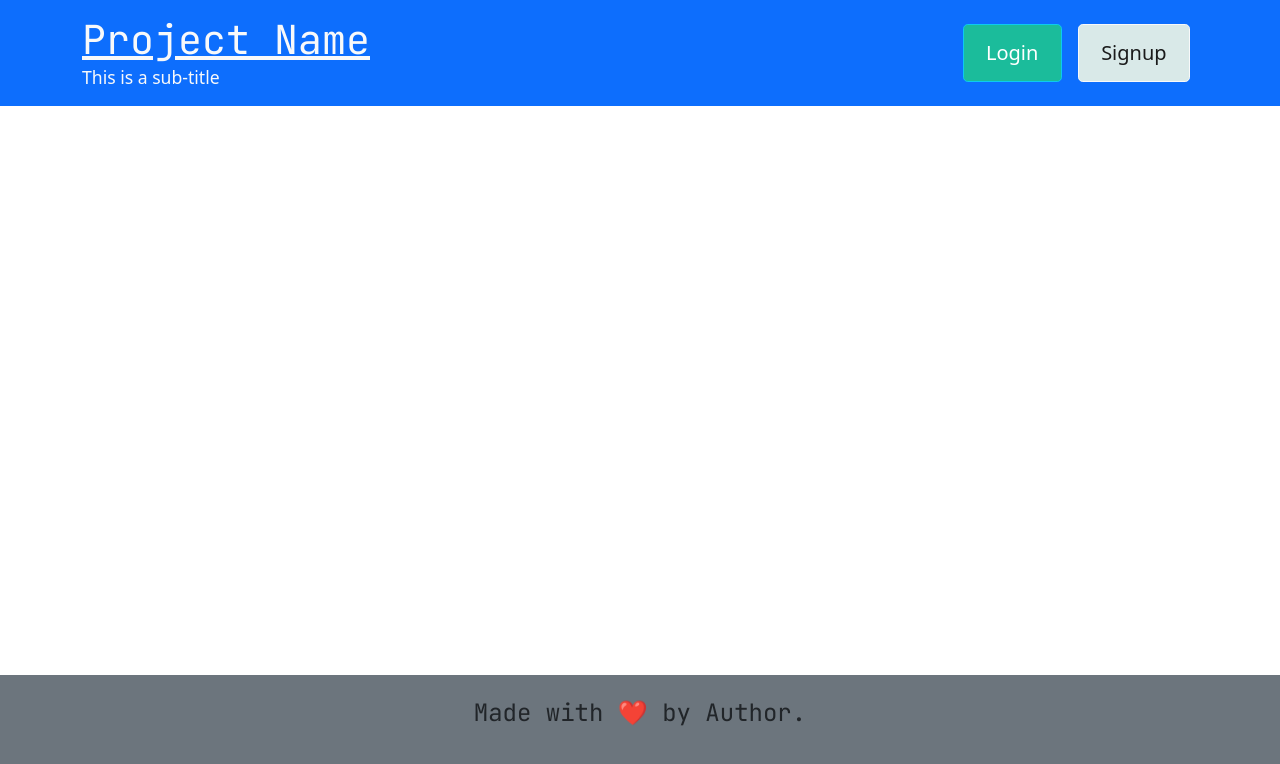
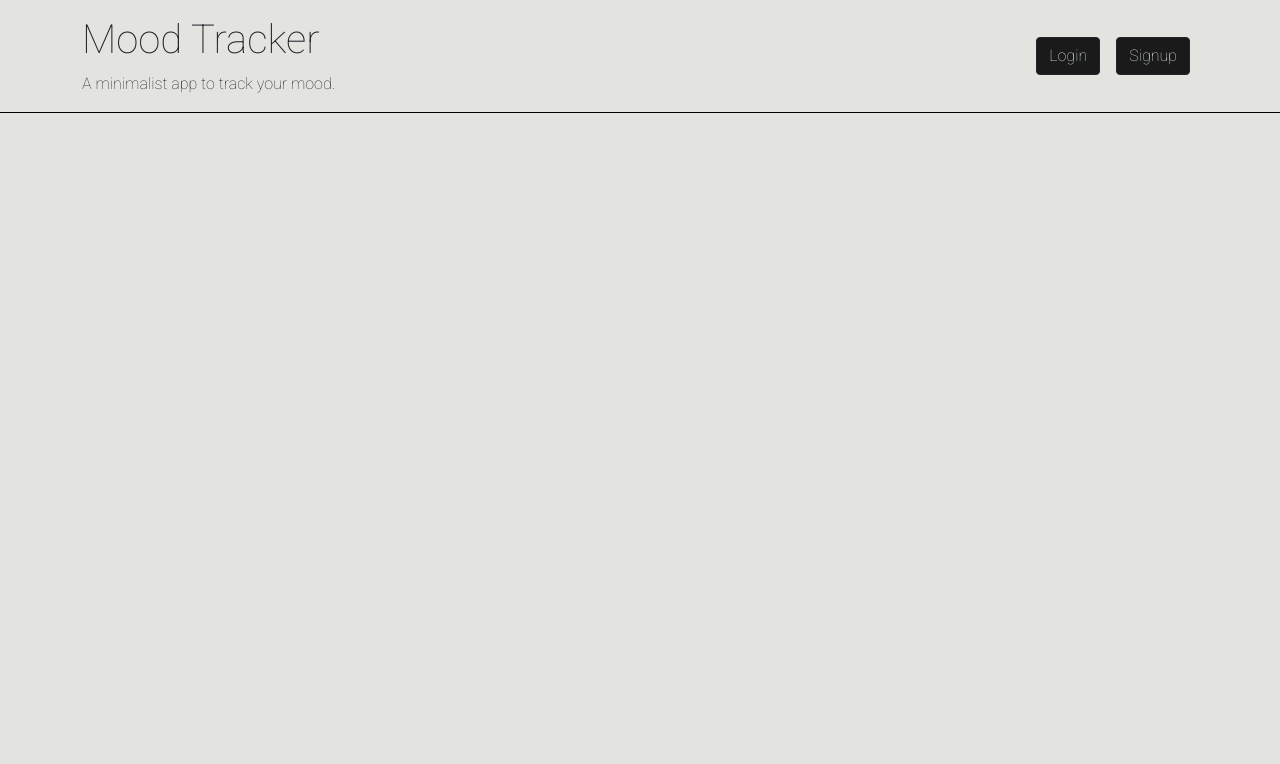
Before and after one commit to madeleinesc/mood-tracker, a React (Create React App) app in the folder client/: page / in a window 1280 px wide. Shown: the top 764 px of the page. Built offline with nearby package versions, Linux system fonts and the light colour scheme.

Commit message:
changed some of index.css, modified styles.css and removed footer from app.js

```diff
--- a/client/src/App.js
+++ b/client/src/App.js
@@ -15,7 +15,7 @@ import Home from './pages/Home';
 import Signup from './pages/Signup';
 import Login from './pages/Login';
 import Header from './components/Header';
-import Footer from './components/Footer';
+//import Footer from './components/Footer';
 
 // Construct our main GraphQL API endpoint
 const httpLink = createHttpLink({
@@ -58,7 +58,7 @@ function App() {
               <Signup />
             </Route>
           </div>
-          <Footer />
+
         </div>
       </Router>
     </ApolloProvider>
--- a/client/src/components/Footer/index.js
+++ b/client/src/components/Footer/index.js
@@ -5,7 +5,7 @@ const Footer = () => {
   const location = useLocation();
   const history = useHistory();
   return (
-    <footer className="w-100 mt-auto bg-secondary p-4">
+    <footer className="w-100 mt-auto p-4">
       <div className="container text-center mb-5">
         {location.pathname !== '/' && (
           <button
@@ -15,7 +15,7 @@ const Footer = () => {
             &larr; Go Back
           </button>
         )}
-        <h4>
+        <h4 className="display-6">
           Made with{' '}
           <span
             className="emoji"
--- a/client/src/components/Header/index.js
+++ b/client/src/components/Header/index.js
@@ -9,28 +9,26 @@ const Header = () => {
     Auth.logout();
   };
   return (
-    <header className="bg-primary text-light mb-4 py-3 flex-row align-center">
+    <header className="text-dark mb-4 py-3 flex-row align-center">
       <div className="container flex-row justify-space-between-lg justify-center align-center">
         <div>
-          <Link className="text-light" to="/">
-            <h1 className="m-0">Project Name</h1>
-          </Link>
-          <p className="m-0">This is a sub-title</p>
+            <h1 className="display-6">Mood Tracker</h1>
+          <p className="m-0">A minimalist app to track your mood.</p>
         </div>
         <div>
           {Auth.loggedIn() ? (
             <>
               <span>Hey there, {Auth.getProfile().data.username}!</span>
-              <button className="btn btn-lg btn-light m-2" onClick={logout}>
+              <button className="btn btn-lg btn-dark m-2" onClick={logout}>
                 Logout
               </button>
             </>
           ) : (
             <>
-              <Link className="btn btn-lg btn-info m-2" to="/login">
+              <Link className="btn  btn-dark btn-info m-2" to="/login">
                 Login
               </Link>
-              <Link className="btn btn-lg btn-light m-2" to="/signup">
+              <Link className="btn  btn-dark m-2" to="/signup">
                 Signup
               </Link>
             </>
--- a/client/src/index.css
+++ b/client/src/index.css
@@ -353,7 +353,7 @@ body {
   min-height: 100%;
 }
 
-body {
+/*body {
   margin: 0;
   padding: 0;
   font-family: 'Open Sans', -apple-system, BlinkMacSystemFont, 'Segoe UI',
@@ -361,9 +361,9 @@ body {
     'Segoe UI Symbol';
   font-size: 16px;
   color: #1a1a1a;
-}
-
-h1,
+}*/
+
+/*h1,
 h2,
 h3,
 h4,
@@ -372,9 +372,9 @@ h6 {
   font-family: 'JetBrains Mono', monospace;
   margin: 0 0 0.5rem;
   line-height: 1.25;
-}
-
-h1 {
+}*/
+
+/*h1 {
   font-size: 2.25rem;
 }
 
@@ -402,7 +402,7 @@ p {
   font-size: 1.1rem;
   margin: 0 0 1rem;
   line-height: 1.5;
-}
+}*/
 
 ul,
 ol,
@@ -429,7 +429,7 @@ a {
 
 a:hover {
   color: #065b83;
-  text-decoration: underline;
+  text-decoration: none;
 }
 
 /* HEIGHT / WIDTH UTILS */
--- a/client/src/styles.css
+++ b/client/src/styles.css
@@ -0,0 +1,13 @@
+/* google fonts */
+@import url('https://fonts.googleapis.com/css2?family=Roboto:wght@100&display=swap');
+
+
+
+body {
+    background-color: #e3e4e0;
+    font-family: 'Roboto', sans-serif;
+}
+
+header {
+    border-bottom: 1px solid black;
+}
```
